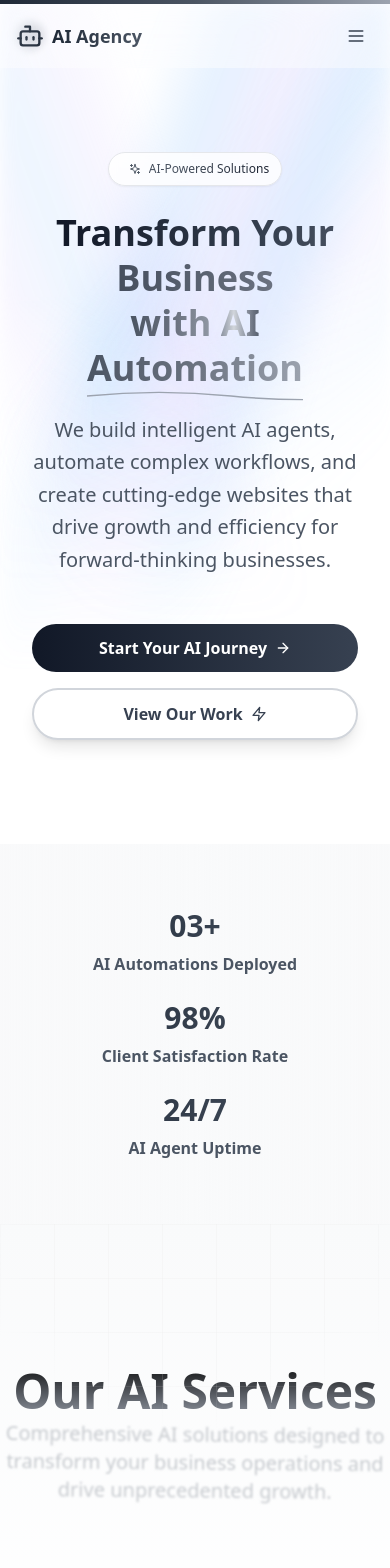
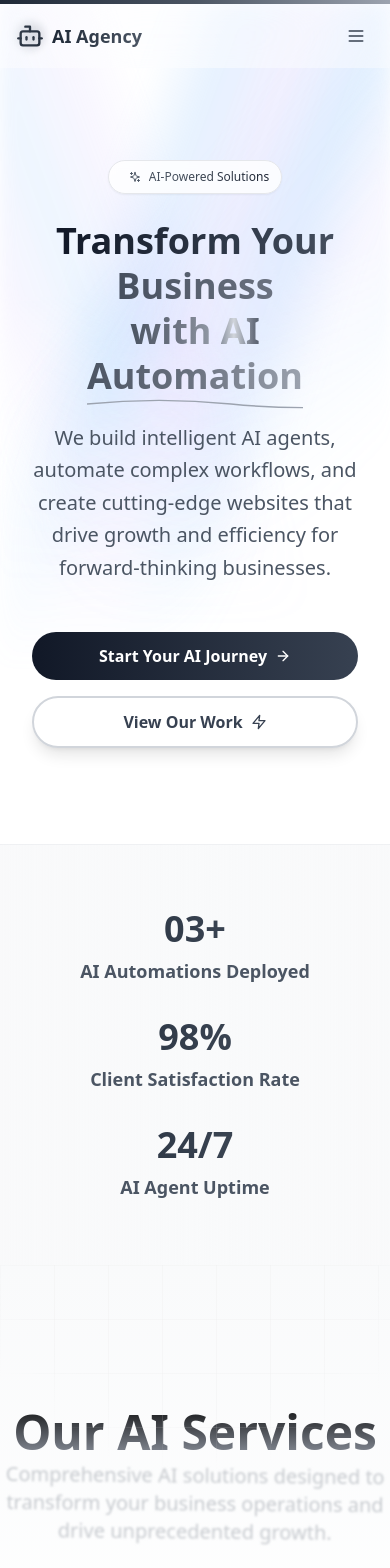
Before and after one commit to satyam237/agency-website, a React (Vite) app: page / in a window 390 px wide. Shown: the top 1568 px of the page. Built offline with nearby package versions, Linux system fonts and the light colour scheme.

Commit message:
Updated Hero.tsx

```diff
--- a/src/components/Hero.tsx
+++ b/src/components/Hero.tsx
@@ -94,10 +94,9 @@ const Hero = () => {
             duration: 0.8,
             ease: "easeInOut",
           }}
-          className="relative z-10 max-w-7xl mx-auto px-4 sm:px-6 lg:px-8 text-center min-h-[100vh] flex flex-col justify-center"
+          className="relative z-10 max-w-7xl mx-auto px-4 sm:px-6 lg:px-8 text-center"
         >
-          {/* Add top padding to account for fixed navigation bar */}
-          <div className="space-y-6 md:space-y-8 pt-20 md:pt-24 pb-8 md:pb-12">
+          <div className="space-y-6 md:space-y-8 pt-16 md:pt-20">
             {/* Badge with Enhanced Shiny Text Effect - NO SCROLL REVEAL */}
             <div className="inline-flex items-center space-x-2 bg-white/80 backdrop-blur-sm border border-gray-200 rounded-full px-3 py-2 md:px-4 md:py-2 shadow-sm relative overflow-hidden group">
               {/* Shimmer overlay that moves across the entire badge */}
@@ -142,7 +141,7 @@ const Hero = () => {
               that drive growth and efficiency for forward-thinking businesses.
             </p>
 
-            {/* CTA Buttons - NO SCROLL REVEAL - Fixed spacing and positioning */}
+            {/* CTA Buttons - NO SCROLL REVEAL */}
             <div className="flex flex-col sm:flex-row items-center justify-center space-y-4 sm:space-y-0 sm:space-x-6 md:space-x-8 pt-6 md:pt-8 px-4">
               <button
                 onClick={handleGetStarted}
@@ -164,27 +163,27 @@ const Hero = () => {
         </motion.div>
       </AuroraBackground>
 
-      {/* Stats Section - Seamless connection with no gaps */}
-      <div className="stats-section w-full bg-gradient-to-r from-gray-100/50 via-gray-50 to-gray-100/50 backdrop-blur-sm py-16 md:py-20">
+      {/* Stats Section - NO SCROLL REVEAL */}
+      <div className="stats-section w-full bg-gradient-to-r from-gray-100/50 via-gray-50 to-gray-100/50 backdrop-blur-sm border-t border-gray-200/50 py-16 md:py-20">
         <div className="max-w-7xl mx-auto px-4 sm:px-6 lg:px-8">
-          <div className="grid grid-cols-1 sm:grid-cols-3 gap-6 sm:gap-8 max-w-6xl mx-auto">
+          <div className="grid grid-cols-1 sm:grid-cols-3 gap-8 max-w-6xl mx-auto">
             <div className="text-center">
-              <div className="text-3xl sm:text-4xl md:text-5xl lg:text-6xl xl:text-7xl font-black bg-gradient-to-r from-gray-800 to-gray-600 bg-clip-text text-transparent mb-2">
+              <div className="text-4xl sm:text-5xl md:text-6xl lg:text-7xl font-black bg-gradient-to-r from-gray-800 to-gray-600 bg-clip-text text-transparent mb-2">
                 {animatedStats.automations < 10 ? `0${animatedStats.automations}` : animatedStats.automations}+
               </div>
-              <div className="text-base sm:text-lg md:text-xl lg:text-2xl text-gray-600 font-semibold">AI Automations Deployed</div>
+              <div className="text-lg md:text-xl lg:text-2xl text-gray-600 font-semibold">AI Automations Deployed</div>
             </div>
             <div className="text-center">
-              <div className="text-3xl sm:text-4xl md:text-5xl lg:text-6xl xl:text-7xl font-black bg-gradient-to-r from-gray-800 to-gray-600 bg-clip-text text-transparent mb-2">
+              <div className="text-4xl sm:text-5xl md:text-6xl lg:text-7xl font-black bg-gradient-to-r from-gray-800 to-gray-600 bg-clip-text text-transparent mb-2">
                 {animatedStats.satisfaction}%
               </div>
-              <div className="text-base sm:text-lg md:text-xl lg:text-2xl text-gray-600 font-semibold">Client Satisfaction Rate</div>
+              <div className="text-lg md:text-xl lg:text-2xl text-gray-600 font-semibold">Client Satisfaction Rate</div>
             </div>
             <div className="text-center">
-              <div className="text-3xl sm:text-4xl md:text-5xl lg:text-6xl xl:text-7xl font-black bg-gradient-to-r from-gray-800 to-gray-600 bg-clip-text text-transparent mb-2">
+              <div className="text-4xl sm:text-5xl md:text-6xl lg:text-7xl font-black bg-gradient-to-r from-gray-800 to-gray-600 bg-clip-text text-transparent mb-2">
                 {animatedStats.uptime}/7
               </div>
-              <div className="text-base sm:text-lg md:text-xl lg:text-2xl text-gray-600 font-semibold">AI Agent Uptime</div>
+              <div className="text-lg md:text-xl lg:text-2xl text-gray-600 font-semibold">AI Agent Uptime</div>
             </div>
           </div>
         </div>
```
